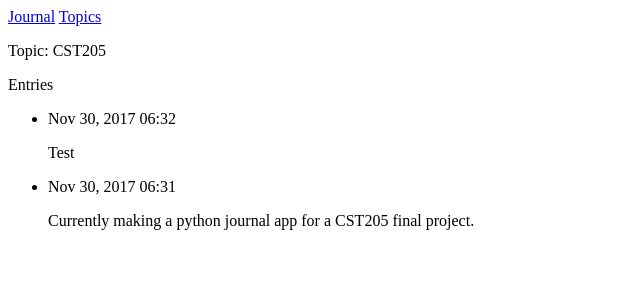
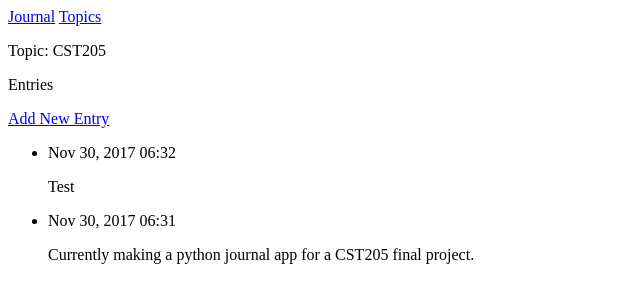
Before and after one commit to TB831/PyJournal, a Django app: page /topics/1/ in a window 1280 px wide. Shown: the top 303 px of the page, without its empty margins (0-640 px from the left). Run offline with Django 3.2, Linux system fonts and the light colour scheme; data comes from the database, SQL or seed files in the repository; both versions use the stored data as it was after the commit.

Commit message:
fixed and tested the new_entry for the user

```diff
--- a/Journal/templates/topic.html
+++ b/Journal/templates/topic.html
@@ -3,7 +3,9 @@
 {% block content %}
     <p>Topic: {{ topic }}</p>
     <p>Entries</p>
-
+    <p>
+        <a href="{% url 'Journal:new_entry' topic.id %}">Add New Entry</a>
+    </p>
     <ul>
         {% for entry in entries %}
             <li>
--- a/Journal/urls.py
+++ b/Journal/urls.py
@@ -14,4 +14,7 @@ urlpatterns = [
 
     #Page to add a new topic
     url(r'^new_topic/$', views.new_topic, name='new_topic'),
+
+    #Page that allows users to add a new entry
+    url(r'^new_entry/(?P<topic_id>\d+)/$', views.new_entry, name='new_entry'),
 ]
--- a/Journal/views.py
+++ b/Journal/views.py
@@ -6,9 +6,10 @@ from django.shortcuts import render
 from django.urls import reverse
 
 from .models import Topic
-from .forms import TopicForm
+from .forms import TopicForm, EntryForm
 
 # Create your views here.
+#Views define/create the logic for the websites
 def index(request):
     return render(request, 'index.html')
 
@@ -32,7 +33,24 @@ def new_topic(request):
     else:
         form = TopicForm(data=request.POST)
         if form.is_valid():
-            form.save
+            form.save()
             return HttpResponseRedirect(reverse('Journal:topics'))
     context = {'form': form}
     return render(request, 'new_topic.html', context)
+
+def new_entry(request, topic_id):
+    #Adds the entry for the specific topic
+    topic = Topic.objects.get(id=topic_id)
+
+    if request.method != 'POST':
+        form = EntryForm()
+    else:
+        form = EntryForm(data=request.POST)
+        if form.is_valid():
+            new_entry = form.save(commit=False)
+            new_entry.topic = topic
+            new_entry.save()
+            return HttpResponseRedirect(reverse('Journal:topic', args=[topic_id]))
+
+    context = {'topic': topic, 'form': form}
+    return render(request, 'new_entry.html', context)
```
Also changed, not shown: Journal/forms.py (+9 -1 lines), Journal/templates/new_entry.html (added, +13 -0 lines), db.sqlite3, 3 other files.
